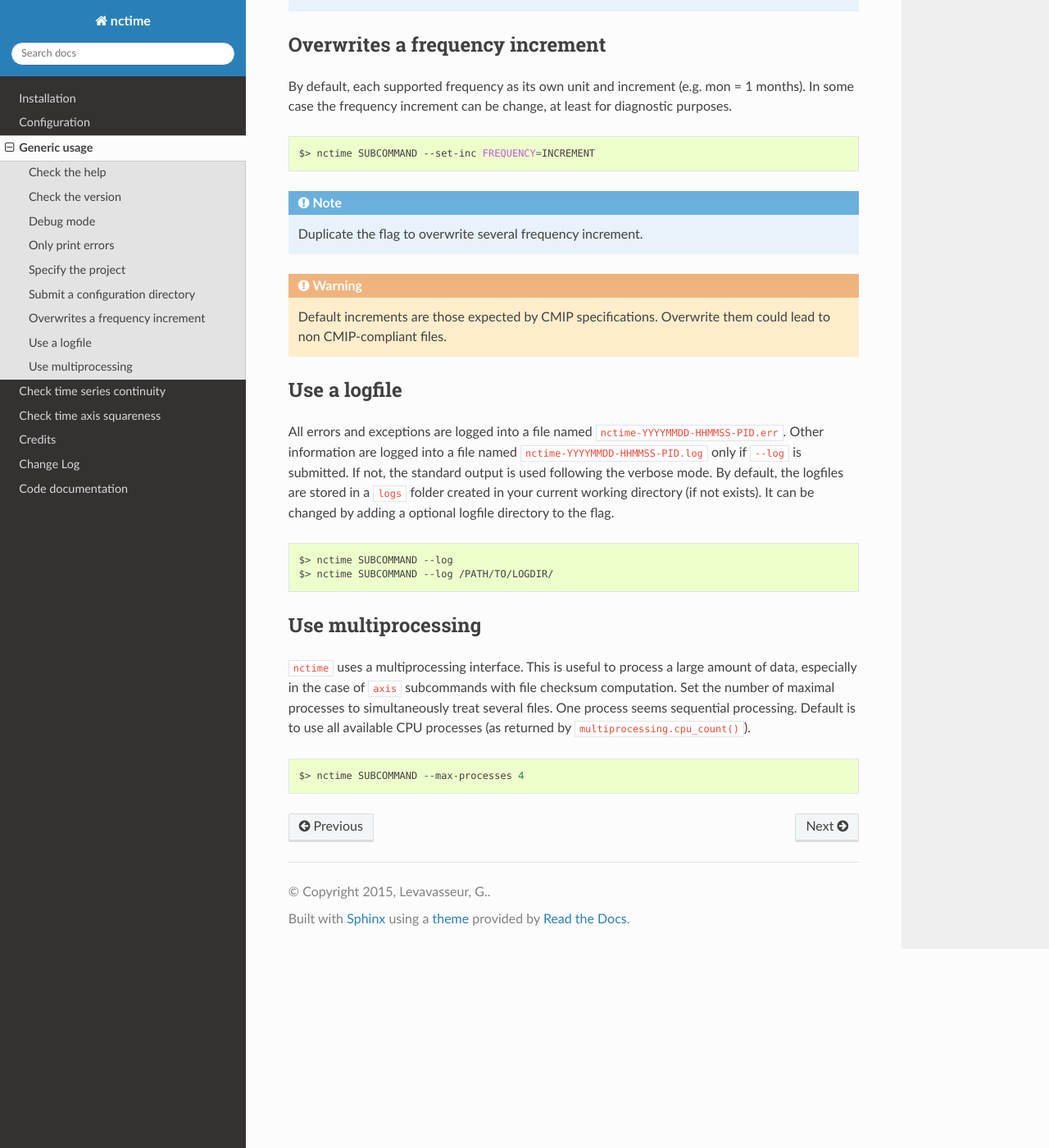
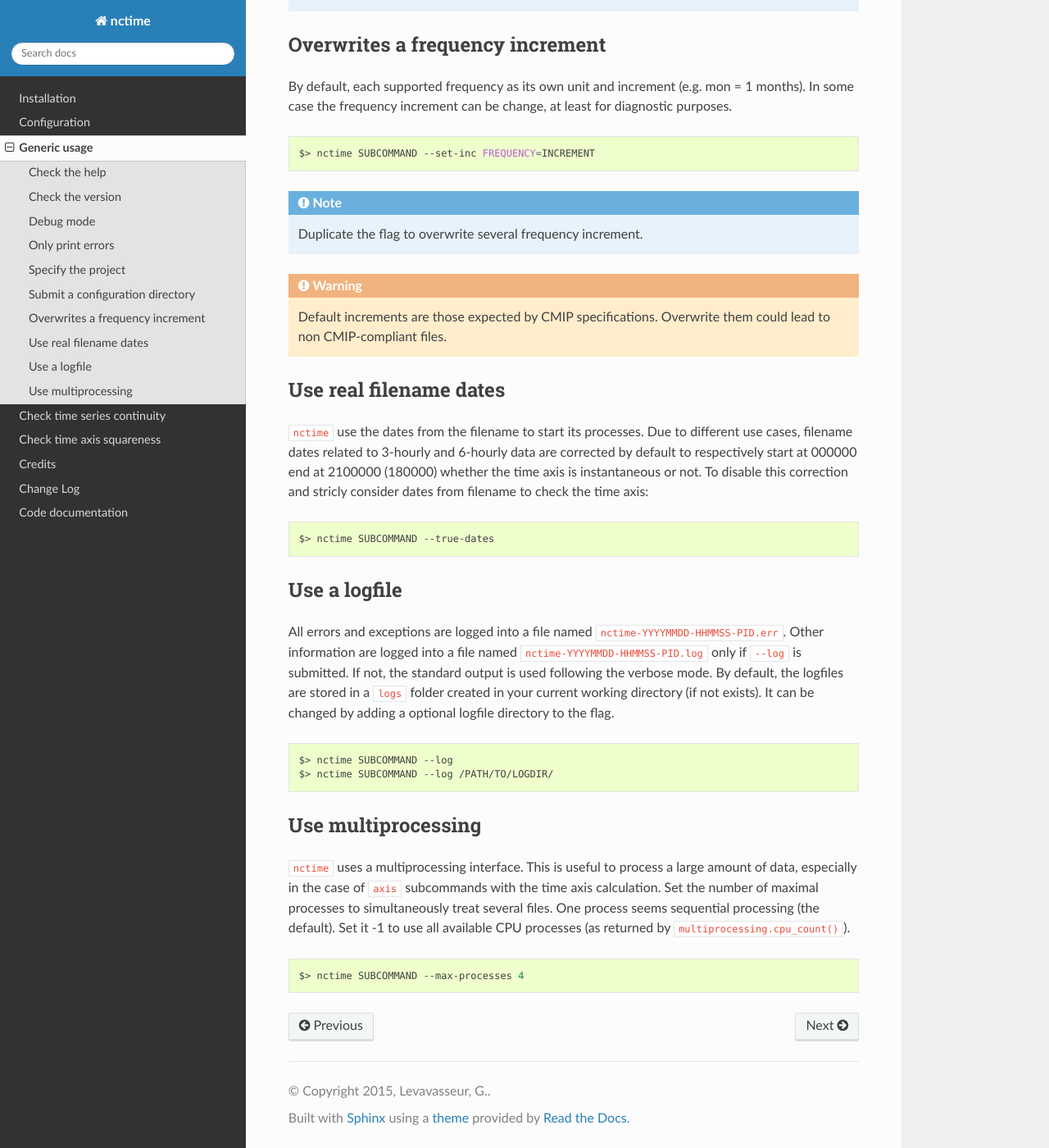
Before and after one commit to ESPRI-Mod/nctime, a Sphinx documentation site: the page built from docs/usage.rst, in a window 1280 px wide and 1400 px high, scrolled down 1298 px. Shown: the whole window at 82% size. Built offline with Sphinx 7.4.7 and the Read the Docs theme 2.0.0, drawn with Linux system fonts in a browser that asks for light colours; pages that are not in the unit, such as notebooks, are missing from menus; the version number could not be read and is left out.

Commit message:
Update notebook + fix wrong time step print

```diff
--- a/docs/usage.rst
+++ b/docs/usage.rst
@@ -77,6 +77,19 @@ increment can be change, at least for diagnostic purposes.
 .. warning::
     Default increments are those expected by CMIP specifications. Overwrite them could lead to non CMIP-compliant files.
 
+Use real filename dates
+***********************
+
+``nctime`` use the dates from the filename to start its processes. Due to different use cases, filename dates related
+to 3-hourly and 6-hourly data are corrected by default to respectively start at 000000 end at 2100000 (180000) whether
+the time axis is instantaneous or not. To disable this correction and stricly consider dates from filename to check the
+time axis:
+
+.. code-block:: bash
+
+    $> nctime SUBCOMMAND --true-dates
+
+
 Use a logfile
 *************
 
@@ -95,9 +108,9 @@ Use multiprocessing
 *******************
 
 ``nctime`` uses a multiprocessing interface. This is useful to process a large amount of data, especially in the case
-of ``axis`` subcommands with file checksum computation. Set the number of maximal processes to simultaneously treat
-several files. One process seems sequential processing. Default is to use all available CPU processes (as returned by
-``multiprocessing.cpu_count()``).
+of ``axis`` subcommands with the time axis calculation. Set the number of maximal processes to simultaneously treat
+several files. One process seems sequential processing (the default). Set it -1 to use all available CPU processes
+(as returned by ``multiprocessing.cpu_count()``).
 
 .. code-block:: bash
 
```
Also changed, not shown: docs/axis.rst (+15 -0 lines), 2 other files.
